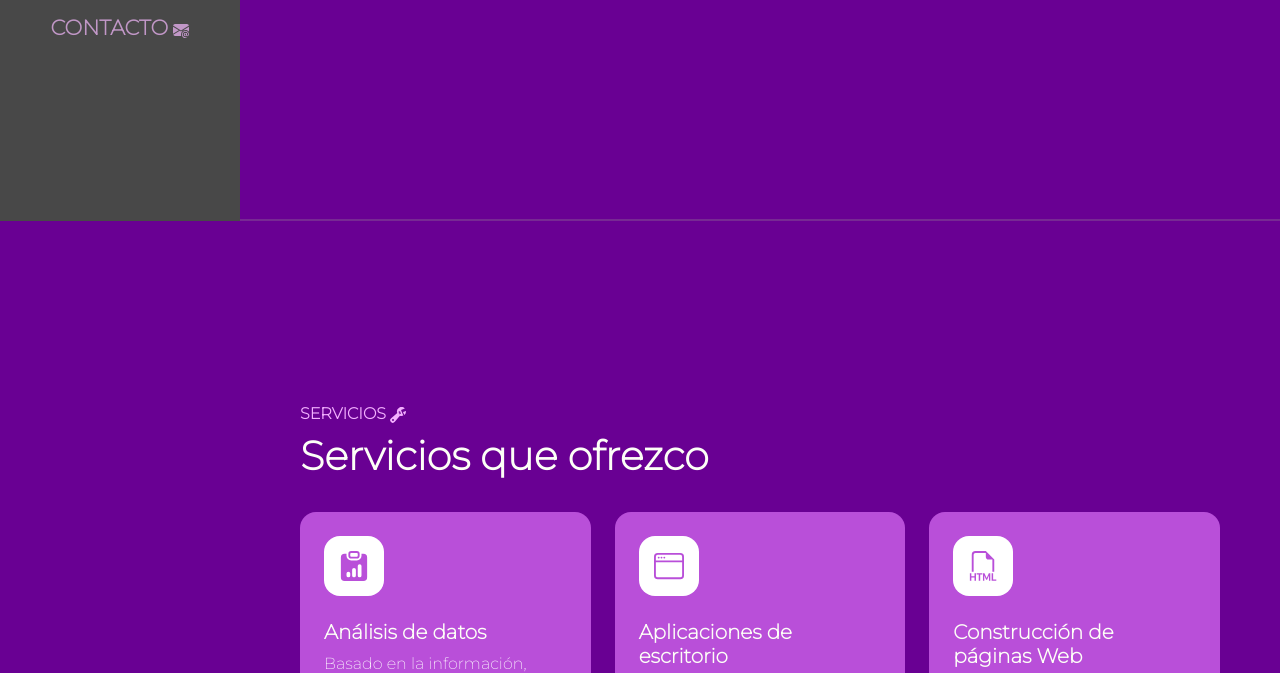
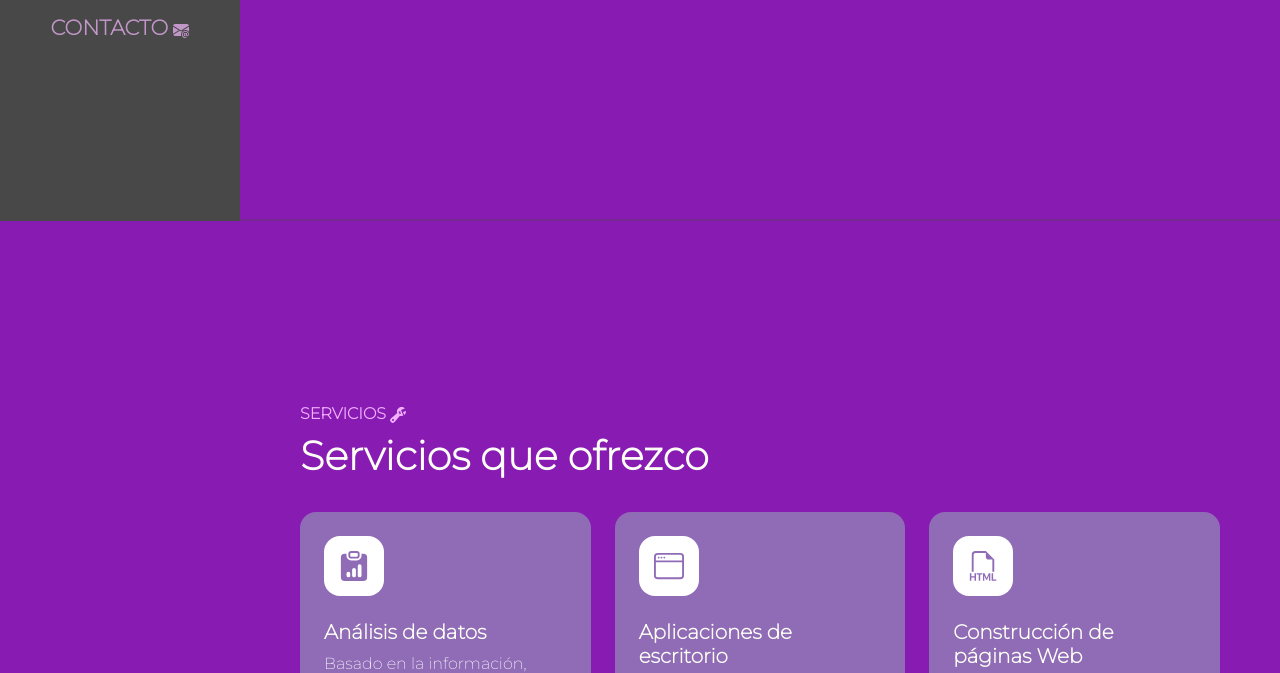
Before and after one commit to JuanGomez-jpg/LandingPage_Proyecto1, a plain HTML site: page index.html in a window 1280 px wide. Shown: the part 579-1252 px from the top of the page. Drawn offline with Linux system fonts and the light colour scheme.

Commit message:
color update

```diff
--- a/assets/css/style.css
+++ b/assets/css/style.css
@@ -3,8 +3,8 @@
 :root {
     --color-body: #ffffff; /* Letra */
     --color-heading: #fdfff7; /* Letra negritas */
-    --color-base: #b94fd9; /* Color cartas */
-    --color-base2: #690093;
+    --color-base: #906bb6; /* Color cartas */
+    --color-base2: #871bb2;
     --color-brand: #ffffff;
     --color-brand2: #43006a;
     --color-brand3: #3c003b;
```
